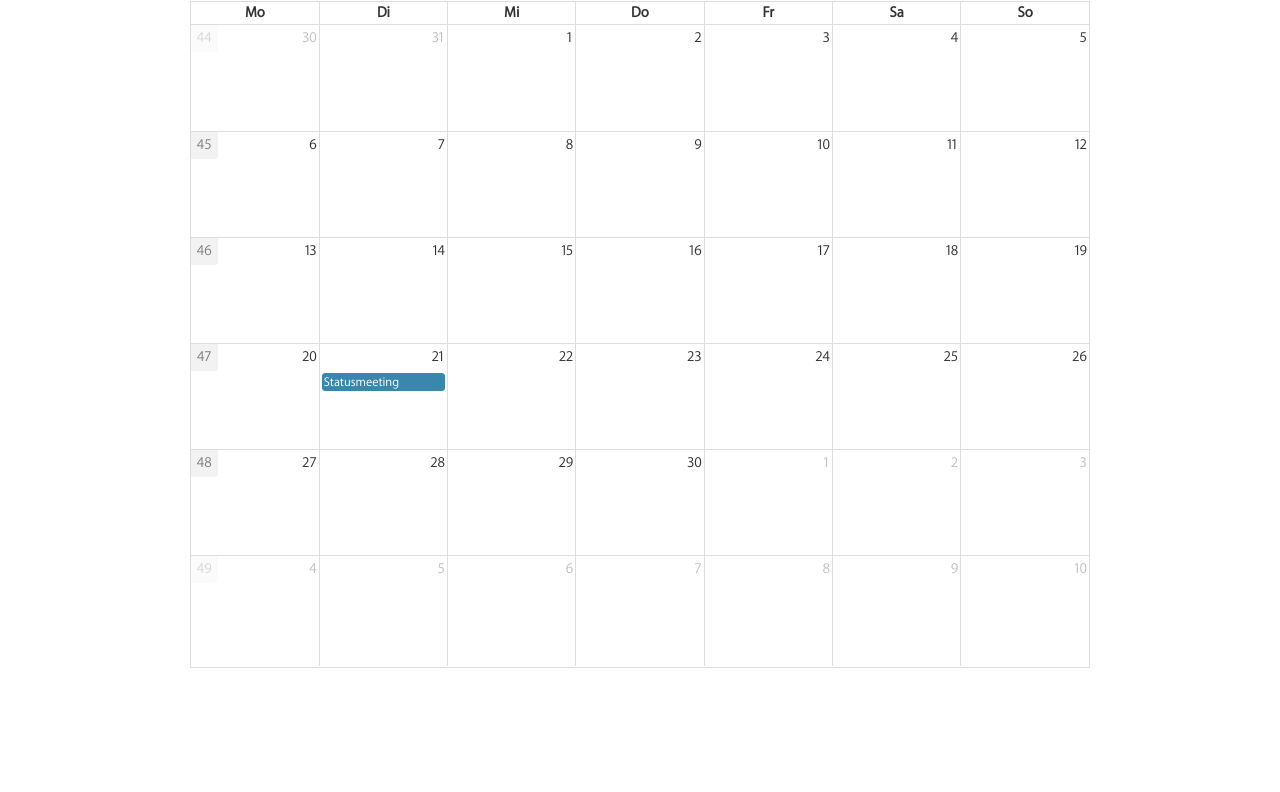
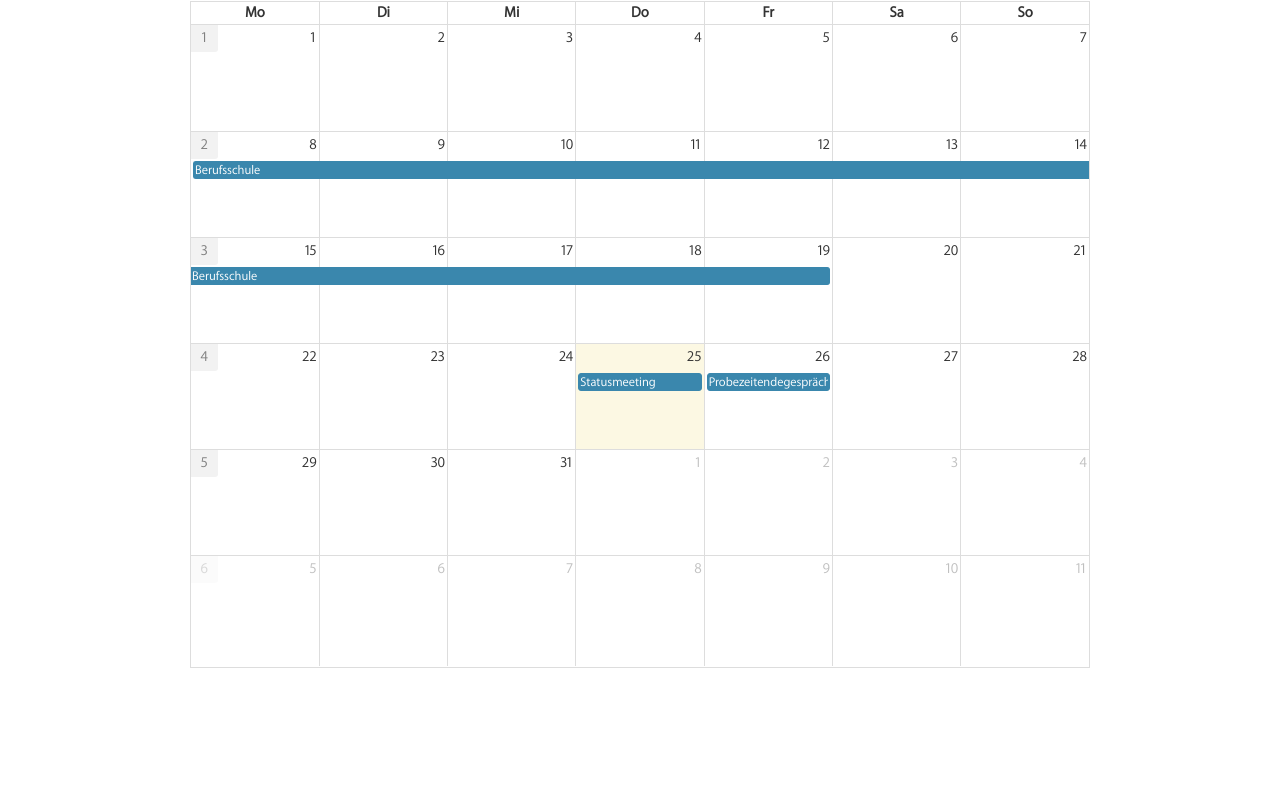
Before and after one commit to clear-group-ausbildung/homepage, a website: page default.html in a window 1280 px wide. Shown: the part 117-909 px from the top of the page. Drawn offline with Linux system fonts and the light colour scheme.

Commit message:
default Datum Kalender

```diff
--- a/default.html
+++ b/default.html
@@ -24,7 +24,7 @@
 
 		$('#calendar').fullCalendar({
 
-			defaultDate: '2017-11-12',
+			defaultDate: '2018-01-25',
 
 
       weekNumbers: true,
```
